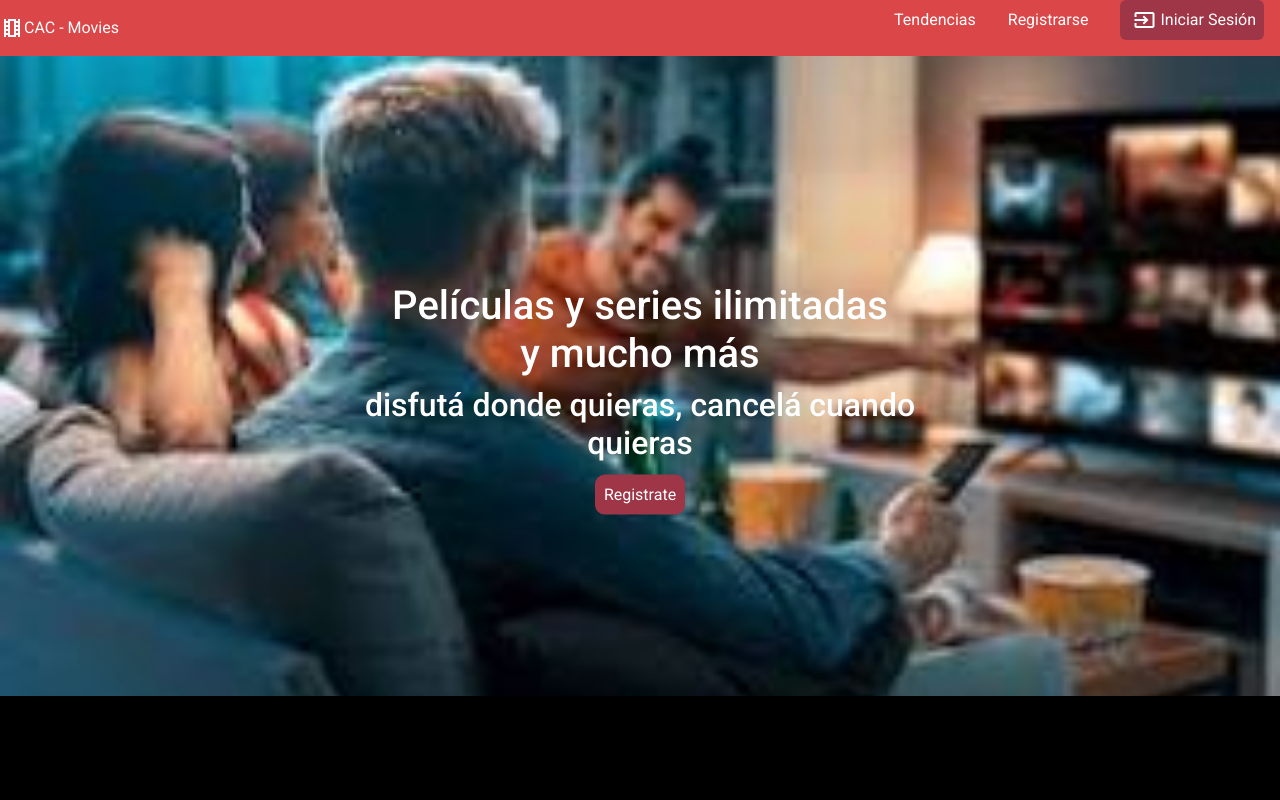
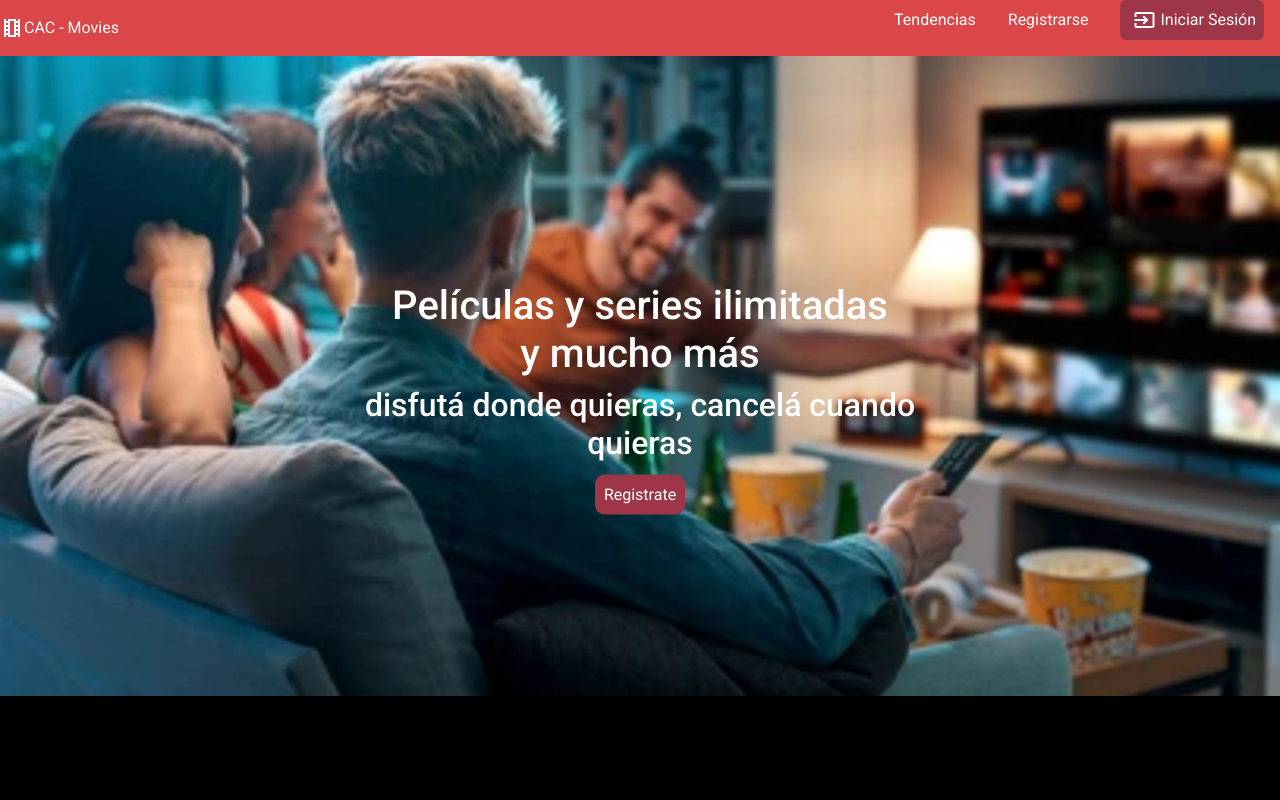
Before and after one commit to yoestela/TP-integrador-codoAcodo, a plain HTML site: page index.html in a window 1280 px wide. Shown: the top 800 px of the page. Drawn offline with nearby package versions, Linux system fonts and the light colour scheme.

Commit message:
Update style.css88

```diff
--- a/style.css
+++ b/style.css
@@ -30,7 +30,7 @@ body {
         width: 7vw;
 }
 .fondo {
-    background-image: url(Imagen1.jpg);
+    background-image: url(Imagen1.png);
      width: 100%;
      height: 80vh;
      background-repeat: no-repeat;
```
